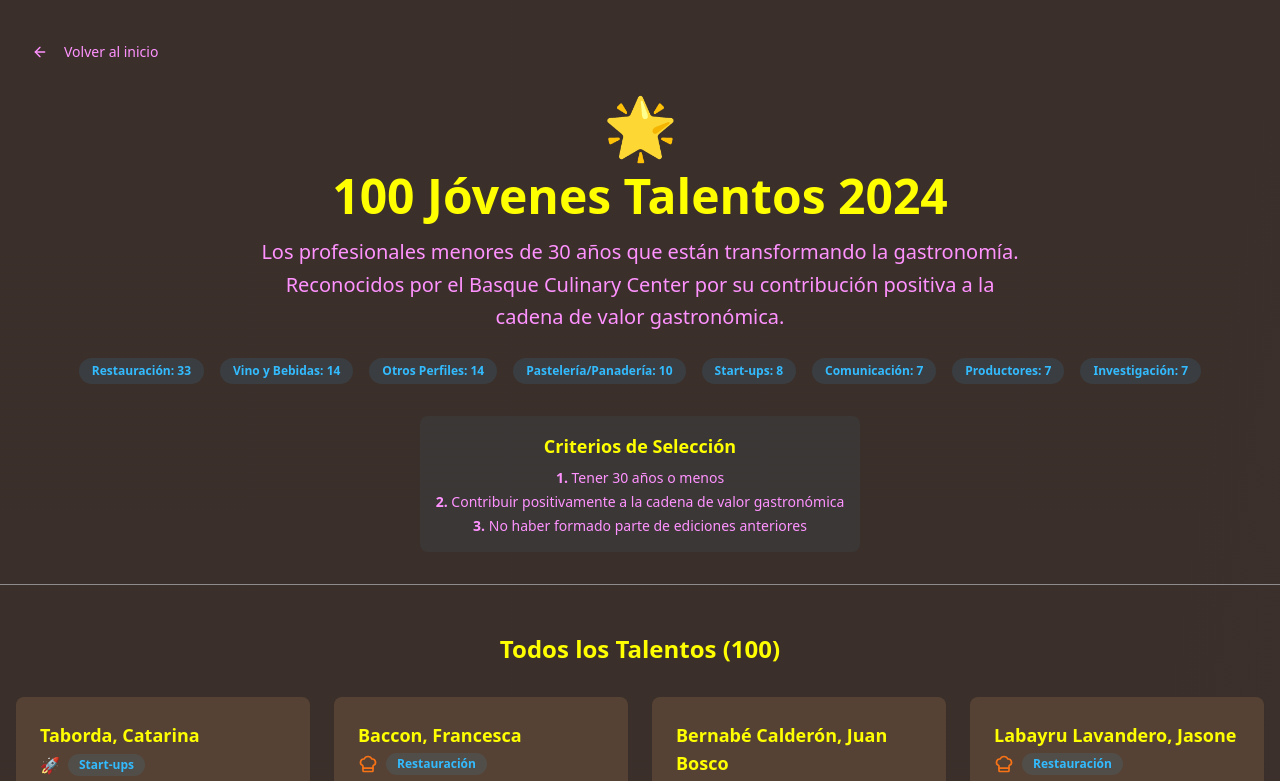
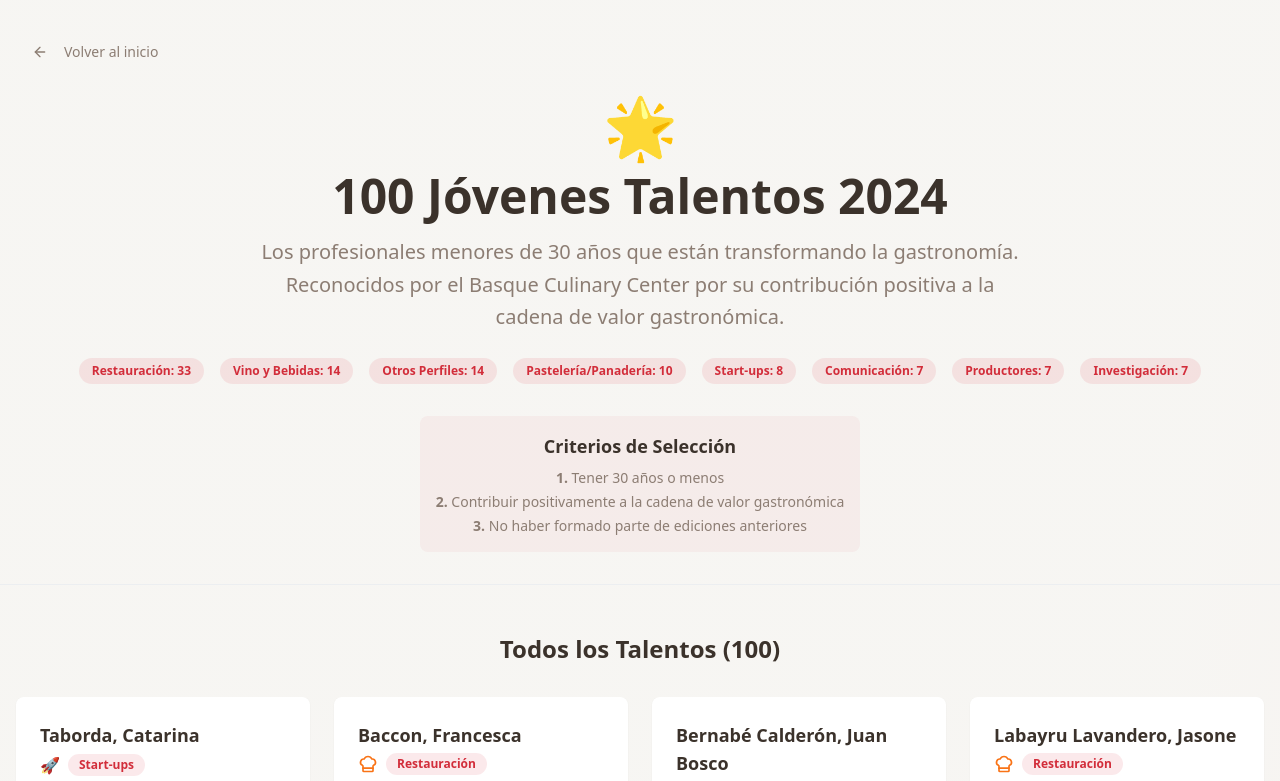
Before and after one commit to assarasua/foodie-gipuzkoa-by-asier, a React (Vite) app: page /jovenes-talentos in a window 1280 px wide. Shown: the top 781 px of the page. Built offline with nearby package versions, Linux system fonts and the light colour scheme.

Commit message:
Refactor UI for traditional style
Update the UI to a more traditional Basque aesthetic, reducing "Gen Z" UX/UI elements and improving overall readability. This involves adjusting styles and potentially component layouts to reflect a more classic and accessible design.

```diff
--- a/index.html
+++ b/index.html
@@ -5,8 +5,11 @@
     <meta name="viewport" content="width=device-width, initial-scale=1.0" />
     <title>Gipuzkoa foodie by Asier</title>
     <link rel="icon" href="/lovable-uploads/d3b25aaa-53e3-49af-99cc-39df26ca2e6b.png" type="image/png">
-    <meta name="description" content="Lovable Generated Project" />
-    <meta name="author" content="Lovable" />
+    <link rel="preconnect" href="https://fonts.googleapis.com">
+    <link rel="preconnect" href="https://fonts.gstatic.com" crossorigin>
+    <link href="https://fonts.googleapis.com/css2?family=Crimson+Text:ital,wght@0,400;0,600;1,400&family=Source+Sans+3:wght@400;500;600;700&display=swap" rel="stylesheet">
+    <meta name="description" content="Descubre los mejores sabores del País Vasco con Gipuzkoa Foodie" />
+    <meta name="author" content="Asier Sarasua" />
 
     <meta property="og:title" content="foodie-gipuzkoa-eats-app" />
     <meta property="og:description" content="Lovable Generated Project" />
--- a/src/components/HeroSection.tsx
+++ b/src/components/HeroSection.tsx
@@ -19,15 +19,15 @@ export const HeroSection = () => {
             <span className="text-6xl animate-float" style={{ animationDelay: '1s' }}>🍤</span>
           </div>
 
-          <h1 className="text-5xl md:text-7xl font-bold mb-6 bg-gradient-accent bg-clip-text text-transparent animate-gradient neon-text">
+          <h1 className="font-heading text-5xl md:text-7xl font-semibold mb-6 text-white traditional-text">
             Gipuzkoa Foodie
           </h1>
 
-          <h2 className="text-2xl md:text-3xl font-light mb-8 text-white/90">
+          <h2 className="font-heading text-2xl md:text-3xl font-normal italic mb-8 text-white/90">
             by Asier Sarasua
           </h2>
 
-          <p className="text-xl md:text-2xl text-white/80 max-w-2xl mx-auto leading-relaxed">
+          <p className="font-body text-lg md:text-xl text-white/85 max-w-2xl mx-auto leading-relaxed">
             Descubre los mejores sabores del País Vasco.
             Una guía gastronómica auténtica por Gipuzkoa.
           </p>
--- a/src/index.css
+++ b/src/index.css
@@ -8,42 +8,43 @@ All colors MUST be HSL.
 
 @layer base {
 :root {
-    /* Gen Z Color Palette - Modern and Vibrant */
-    --background: 16 16 20;
-    --foreground: 250 250 250;
+    /* Traditional Basque Color Palette - Warm and Earthy */
+    --background: 42 20% 96%;
+    --foreground: 25 15% 20%;
 
-    --card: 24 24 27;
-    --card-foreground: 250 250 250;
+    --card: 0 0% 100%;
+    --card-foreground: 25 15% 20%;
 
-    --popover: 24 24 27;
-    --popover-foreground: 250 250 250;
+    --popover: 0 0% 100%;
+    --popover-foreground: 25 15% 20%;
 
-    --primary: 200 100% 60%; /* Azul neón brillante 💙 */
-    --primary-foreground: 16 16 20;
+    --primary: 355 65% 50%; /* Traditional Basque Red */
+    --primary-foreground: 0 0% 98%;
 
-    --secondary: 39 39 42;
-    --secondary-foreground: 250 250 250;
+    --secondary: 40 30% 90%;
+    --secondary-foreground: 25 15% 20%;
 
-    --muted: 39 39 42;
-    --muted-foreground: 161 161 170;
+    --muted: 40 15% 92%;
+    --muted-foreground: 25 10% 50%;
 
-    --accent: 280 100% 70%; /* Púrpura neón como acento */
-    --accent-foreground: 16 16 20;
+    --accent: 145 55% 40%; /* Forest Green */
+    --accent-foreground: 0 0% 98%;
 
-    /* Gen Z Azul Neón Colors */
-    --neon-blue: 200 100% 60%;
-    --electric-cyan: 180 100% 50%;
-    --cyber-purple: 280 100% 70%;
-    --sunset-pink: 320 100% 60%;
+    /* Traditional Basque Colors */
+    --basque-red: 355 65% 50%;
+    --basque-green: 145 55% 40%;
+    --ocean-blue: 210 70% 55%;
+    --warm-cream: 40 30% 90%;
+    --earth-brown: 25 25% 35%;
 
-    /* Gradientes con azul neón */
-    --gradient-hero: linear-gradient(135deg, hsl(var(--primary)), hsl(var(--cyber-purple)));
-    --gradient-card: linear-gradient(145deg, hsl(var(--card)), hsl(27 27 30));
-    --gradient-accent: linear-gradient(90deg, hsl(var(--primary)), hsl(var(--electric-cyan)), hsl(var(--cyber-purple)));
+    /* Traditional gradients */
+    --gradient-hero: linear-gradient(135deg, hsl(var(--basque-red)), hsl(var(--earth-brown)));
+    --gradient-card: linear-gradient(145deg, hsl(var(--card)), hsl(var(--warm-cream)));
+    --gradient-accent: linear-gradient(90deg, hsl(var(--basque-red)), hsl(var(--basque-green)));
 
-    /* Sombras azul neón */
-    --shadow-hover: 0 20px 40px -12px hsl(var(--primary) / 0.4);
-    --shadow-glow: 0 0 30px hsl(var(--primary) / 0.6);
+    /* Subtle shadows */
+    --shadow-hover: 0 8px 25px -8px hsl(var(--primary) / 0.25);
+    --shadow-glow: 0 4px 15px hsl(var(--primary) / 0.15);
 
     /* Animation Variables */
     --animate-duration: 0.6s;
@@ -75,42 +76,43 @@ All colors MUST be HSL.
   }
 
 .dark {
-    /* Keep the same Gen Z colors for dark mode consistency */
-    --background: 16 16 20;
-    --foreground: 250 250 250;
+    /* Traditional Basque Dark Mode - Warm and Cozy */
+    --background: 25 20% 8%;
+    --foreground: 40 15% 95%;
 
-    --card: 24 24 27;
-    --card-foreground: 250 250 250;
+    --card: 25 15% 12%;
+    --card-foreground: 40 15% 95%;
 
-    --popover: 24 24 27;
-    --popover-foreground: 250 250 250;
+    --popover: 25 15% 12%;
+    --popover-foreground: 40 15% 95%;
 
-    --primary: 200 100% 60%; /* Mismo azul neón */
-    --primary-foreground: 16 16 20;
+    --primary: 355 70% 60%; /* Warmer Basque Red for dark mode */
+    --primary-foreground: 25 20% 8%;
 
-    --secondary: 39 39 42;
-    --secondary-foreground: 250 250 250;
+    --secondary: 25 10% 18%;
+    --secondary-foreground: 40 15% 95%;
 
-    --muted: 39 39 42;
-    --muted-foreground: 161 161 170;
+    --muted: 25 10% 15%;
+    --muted-foreground: 40 10% 65%;
 
-    --accent: 280 100% 70%; /* Púrpura neón */
-    --accent-foreground: 16 16 20;
+    --accent: 145 60% 45%; /* Brighter forest green for dark mode */
+    --accent-foreground: 25 20% 8%;
 
-    /* Dark mode azul neón colors */
-    --neon-blue: 200 100% 60%;
-    --electric-cyan: 180 100% 50%;
-    --cyber-purple: 280 100% 70%;
-    --sunset-pink: 320 100% 60%;
+    /* Traditional dark mode colors */
+    --basque-red: 355 70% 60%;
+    --basque-green: 145 60% 45%;
+    --ocean-blue: 210 75% 65%;
+    --warm-cream: 40 25% 85%;
+    --earth-brown: 25 30% 25%;
 
-    /* Gradientes oscuros con azul neón */
-    --gradient-hero: linear-gradient(135deg, hsl(var(--primary)), hsl(var(--cyber-purple)));
-    --gradient-card: linear-gradient(145deg, hsl(var(--card)), hsl(27 27 30));
-    --gradient-accent: linear-gradient(90deg, hsl(var(--primary)), hsl(var(--electric-cyan)), hsl(var(--cyber-purple)));
+    /* Dark traditional gradients */
+    --gradient-hero: linear-gradient(135deg, hsl(var(--basque-red)), hsl(var(--earth-brown)));
+    --gradient-card: linear-gradient(145deg, hsl(var(--card)), hsl(25 15% 16%));
+    --gradient-accent: linear-gradient(90deg, hsl(var(--basque-red)), hsl(var(--basque-green)));
 
-    /* Sombras oscuras azul neón */
-    --shadow-hover: 0 20px 40px -12px hsl(var(--primary) / 0.4);
-    --shadow-glow: 0 0 30px hsl(var(--primary) / 0.8);
+    /* Warmer dark shadows */
+    --shadow-hover: 0 8px 25px -8px hsl(var(--primary) / 0.3);
+    --shadow-glow: 0 4px 15px hsl(var(--primary) / 0.25);
 
     --destructive: 0 62.8% 30.6%;
     --destructive-foreground: 210 40% 98%;
@@ -138,16 +140,16 @@ All colors MUST be HSL.
     @apply bg-background text-foreground;
   }
 
-  /* Gen Z Keyframes */
-  @keyframes float {
+  /* Traditional Basque Keyframes */
+  @keyframes gentle-float {
     0%, 100% { transform: translateY(0px); }
-    50% { transform: translateY(-10px); }
+    50% { transform: translateY(-5px); }
   }
 
   @keyframes fade-in-up {
     0% {
       opacity: 0;
-      transform: translateY(30px);
+      transform: translateY(20px);
     }
     100% {
       opacity: 1;
@@ -155,43 +157,44 @@ All colors MUST be HSL.
     }
   }
 
-  @keyframes pulse-glow {
-    0%, 100% { box-shadow: 0 0 20px hsl(var(--primary) / 0.3); }
-    50% { box-shadow: 0 0 40px hsl(var(--primary) / 0.6); }
+  @keyframes subtle-glow {
+    0%, 100% { box-shadow: 0 2px 8px hsl(var(--primary) / 0.15); }
+    50% { box-shadow: 0 4px 16px hsl(var(--primary) / 0.25); }
   }
 
-  @keyframes gradient-shift {
+  @keyframes traditional-gradient {
     0% { background-position: 0% 50%; }
     50% { background-position: 100% 50%; }
     100% { background-position: 0% 50%; }
   }
 
-  /* Gen Z Utility Classes */
+  /* Traditional Utility Classes */
   .animate-float {
-    animation: float 3s ease-in-out infinite;
+    animation: gentle-float 4s ease-in-out infinite;
   }
 
   .animate-fade-in-up {
     animation: fade-in-up var(--animate-duration) ease-out forwards;
-    opacity: 1; /* Cambié de 0 a 1 para evitar que el texto desaparezca */
+    opacity: 1;
   }
 
   .animate-pulse-glow {
-    animation: pulse-glow 2s ease-in-out infinite;
+    animation: subtle-glow 3s ease-in-out infinite;
   }
 
   .animate-gradient {
     background-size: 200% 200%;
-    animation: gradient-shift 3s ease infinite;
+    animation: traditional-gradient 4s ease infinite;
   }
 
   .glassmorphism {
-    background: hsl(var(--card) / 0.7);
-    backdrop-filter: blur(20px);
-    border: 1px solid hsl(var(--border) / 0.3);
+    background: hsl(var(--card) / 0.95);
+    backdrop-filter: blur(10px);
+    border: 1px solid hsl(var(--border) / 0.2);
+    box-shadow: var(--shadow-glow);
   }
 
-  .neon-text {
-    text-shadow: 0 0 10px hsl(var(--primary) / 0.8);
+  .traditional-text {
+    text-shadow: 0 1px 2px hsl(var(--primary) / 0.1);
   }
 }
--- a/tailwind.config.ts
+++ b/tailwind.config.ts
@@ -18,6 +18,10 @@ export default {
 			}
 		},
 		extend: {
+			fontFamily: {
+				'heading': ['Crimson Text', 'serif'],
+				'body': ['Source Sans 3', 'sans-serif'],
+			},
 			colors: {
 				border: 'hsl(var(--border))',
 				input: 'hsl(var(--input))',
```
Also changed, not shown: src/components/FoodCategoryCard.tsx (+7 -7 lines).
